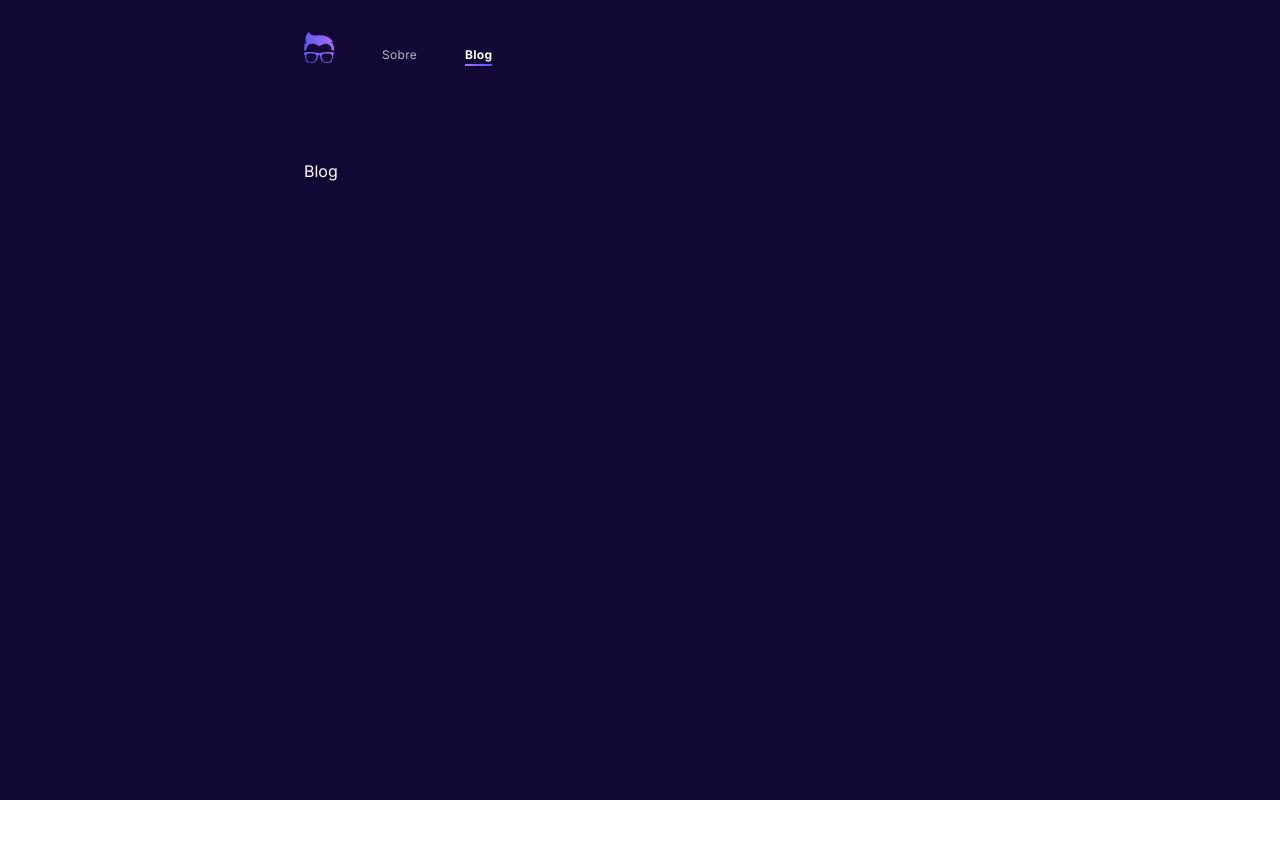
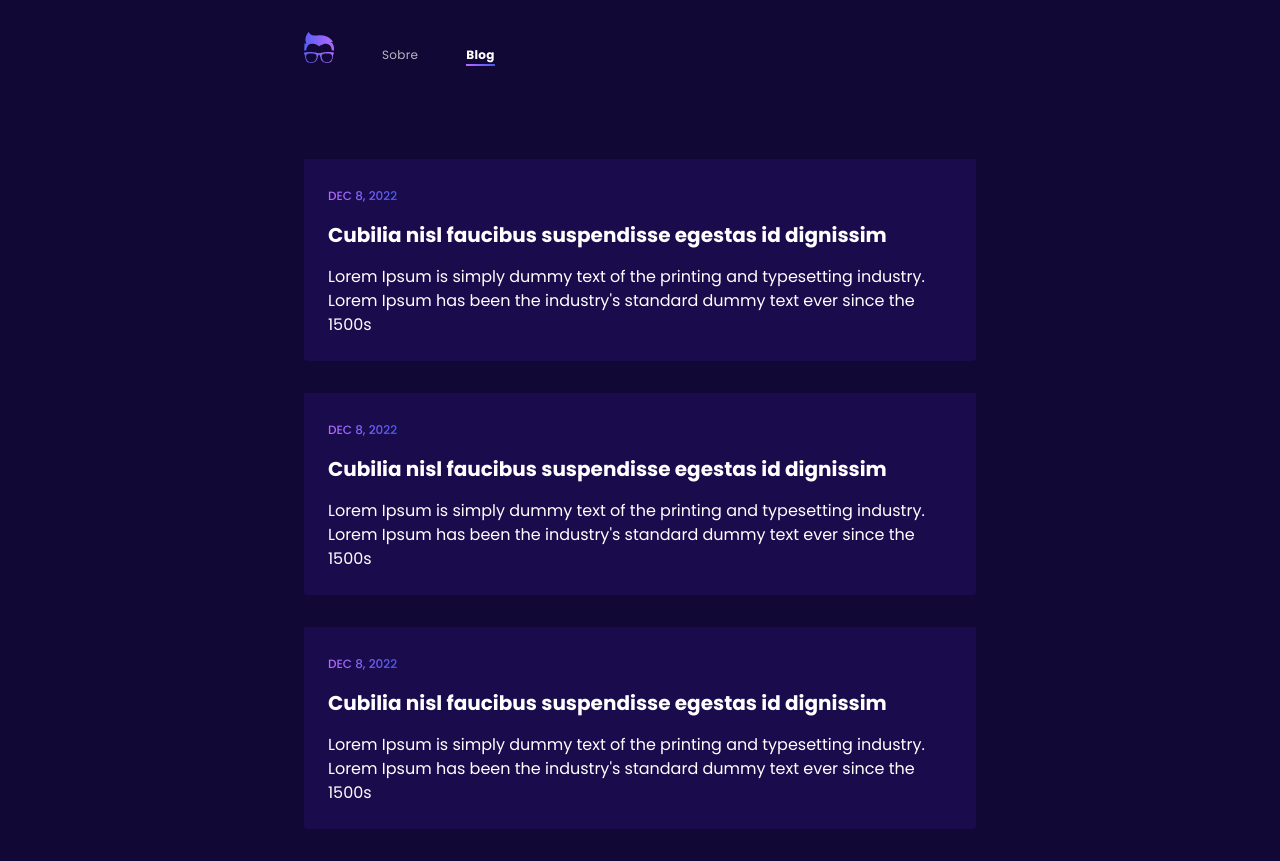
Before and after one commit to caiqalmeida/caiqalmeida.dev-v3, a Next.js app: page /blog in a window 1280 px wide. Before the commit the page ends 800 px from the top, so only its background shows below. Built offline with nearby package versions, Linux system fonts and the light colour scheme.

Commit message:
feat: initial blog page

```diff
--- /dev/null
+++ b/src/components/BlogCard.tsx
@@ -0,0 +1,23 @@
+type BlogCardProps = {
+  title: string;
+  description: string;
+  date: string;
+};
+
+export function BlogCard({ title, description, date }: BlogCardProps) {
+  return (
+    <article className="bg-medium-purple p-6 mb-8 rounded-b transition-transform cursor-pointer hover:scale-105">
+      <p className="mb-3.5">
+        <time
+          //TODO: transform date string in right format
+          dateTime="2022-12-08"
+          className="text-gradient text-xs uppercase font-medium"
+        >
+          {date}
+        </time>
+      </p>
+      <h2 className="text-xl font-bold mb-4">{title}</h2>
+      <p>{description}</p>
+    </article>
+  );
+}
--- a/src/components/container.tsx
+++ b/src/components/Container.tsx
@@ -34,7 +34,7 @@ export function Container(props: any) {
   const meta = {
     title: "Caique Almeida – web developer.",
     description: `Front-end developer and Javascript enthusiast.`,
-    // Add an static image
+    // TODO: Add an static image
     // image: "",
     type: "website",
     ...customMeta,
--- a/src/components/index.tsx
+++ b/src/components/index.tsx
@@ -1,2 +1,3 @@
-export * from "./logo";
-export * from "./container";
+export * from "./Logo";
+export * from "./Container";
+export * from "./BlogCard";
--- a/src/pages/_app.tsx
+++ b/src/pages/_app.tsx
@@ -13,7 +13,7 @@ export default function App({ Component, pageProps }: AppProps) {
           crossOrigin="true"
         />
         <link
-          href="https://fonts.googleapis.com/css2?family=Inter:wght@400;500;600;700;800;900&display=swap"
+          href="https://fonts.googleapis.com/css2?family=Poppins:wght@400;500;600;700;800;900&display=swap"
           rel="stylesheet"
         />
       </Head>
--- a/src/pages/blog.tsx
+++ b/src/pages/blog.tsx
@@ -1,12 +1,29 @@
-import { Container } from "../components";
+import { Container, BlogCard } from "../components";
 
 export default function Blog() {
   return (
-    <Container
-      title="Blog – Caique Almeida"
-      description="Pensamentos sobre o que eu aprendo sobre software, programação e a indústria tech.."
-    >
-      <h1>Blog</h1>
+    <Container>
+      <BlogCard
+        date="Dec 8, 2022"
+        title="Cubilia nisl faucibus suspendisse egestas id dignissim"
+        description="Lorem Ipsum is simply dummy text of the printing and typesetting
+        industry. Lorem Ipsum has been the industry's standard dummy text ever
+        since the 1500s"
+      />
+      <BlogCard
+        date="Dec 8, 2022"
+        title="Cubilia nisl faucibus suspendisse egestas id dignissim"
+        description="Lorem Ipsum is simply dummy text of the printing and typesetting
+        industry. Lorem Ipsum has been the industry's standard dummy text ever
+        since the 1500s"
+      />
+      <BlogCard
+        date="Dec 8, 2022"
+        title="Cubilia nisl faucibus suspendisse egestas id dignissim"
+        description="Lorem Ipsum is simply dummy text of the printing and typesetting
+        industry. Lorem Ipsum has been the industry's standard dummy text ever
+        since the 1500s"
+      />
     </Container>
   );
 }
--- a/src/styles/globals.css
+++ b/src/styles/globals.css
@@ -5,7 +5,7 @@
 html {
   min-width: 360px;
   scroll-behavior: smooth;
-  font-family: "Inter", sans-serif;
+  font-family: "Poppins", sans-serif;
 }
 
 #__next {
--- a/tailwind.config.js
+++ b/tailwind.config.js
@@ -8,6 +8,7 @@ module.exports = {
     extend: {
       colors: {
         "dark-purple": "#120836",
+        "medium-purple": "#1A0C4C",
       },
     },
   },
```
Also changed, not shown: src/components/Footer.tsx (renamed from src/components/footer.tsx), src/components/Logo.tsx (renamed from src/components/logo.tsx).
